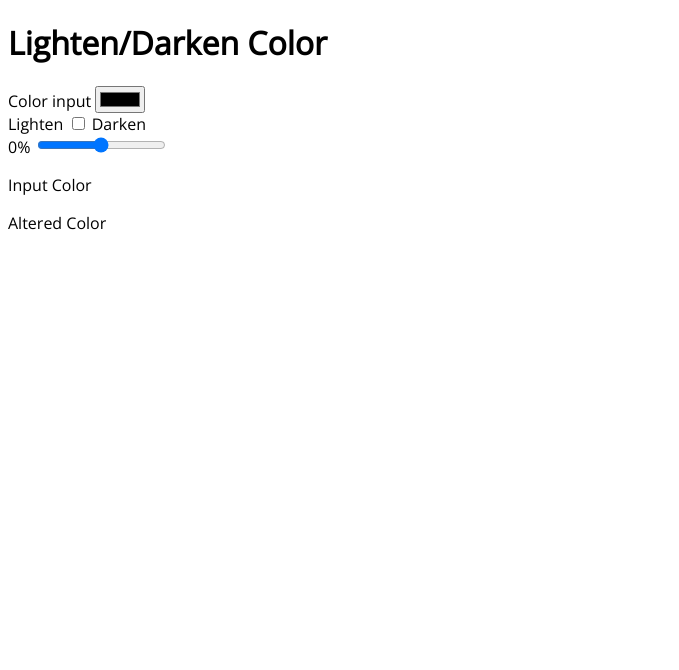
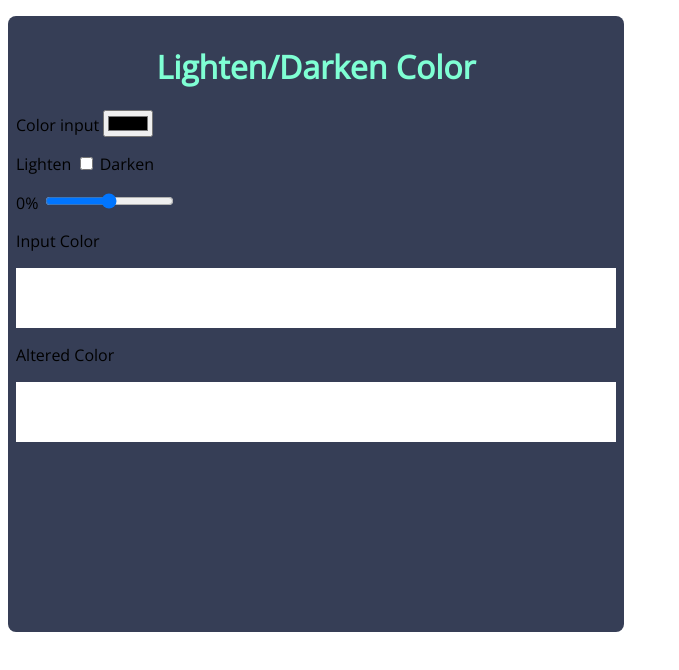
Before and after one commit to Claim-Academy-JS/lab-jqq-vbazhutin, a website: page index.html in a window 1280 px wide. Shown: the whole page, without its empty margins (0-679 px from the left). Drawn offline with nearby package versions, Linux system fonts and the light colour scheme.

Commit message:
initial css layout

```diff
--- a/index.html
+++ b/index.html
@@ -28,14 +28,14 @@
       </div>
 
       <div><p>Input Color</p></div>
-        <div class="input-color"></div>
+        <div class="input-color">
       </div>
 
       <div><p>Altered Color</p>
         <div class="altered-color"></div>
       </div>
 
-    </div>
+      </div>
 
     <!-- 'Connect' JS to this HTML file. -->
     <script src="./scripts.js"></script>
--- a/style.css
+++ b/style.css
@@ -1,3 +1,39 @@
+:root {
+  --input-color: white;
+  --output-color: white;
+  --switch-color-on: #34A7C1;
+  --switch-color-off: #EEEEEE;
+}
+
 body {
   font-family: 'Open Sans', sans-serif;
 }
+
+.container {
+  background-color: #363e56;
+  border-radius: 8px;
+  height: 600px;
+  max-width: 600px;
+  padding: 8px;
+}
+
+div {
+  margin-top: 1rem;
+}
+
+h1 {
+  color: aquamarine;
+  text-align: center;
+}
+
+.input-color {
+  background: var(--input-color);
+  height: 60px;
+  width: 100%;
+}
+
+.altered-color {
+  background: var(--output-color);
+  height: 60px;
+  width: 100%;
+}
```
